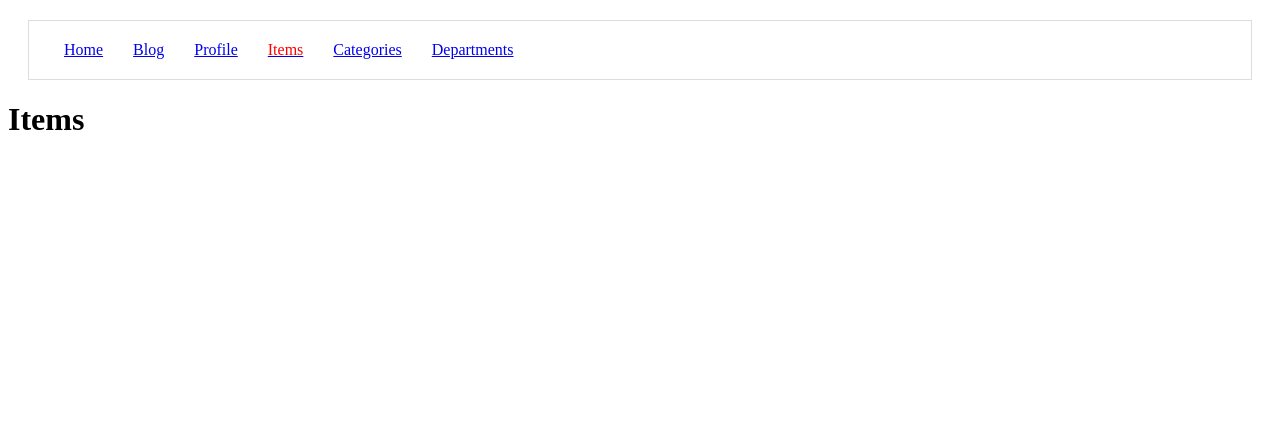
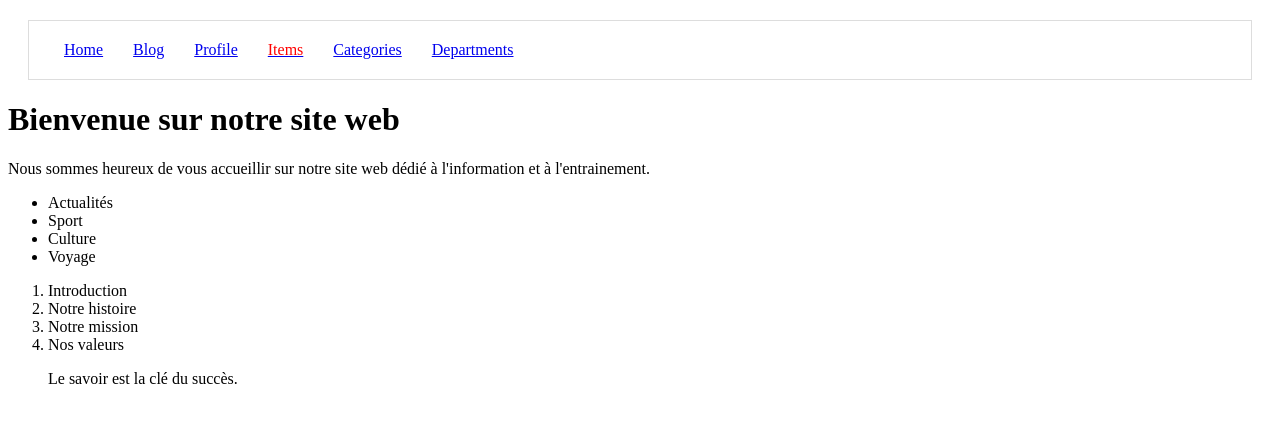
Before and after one commit to samir0067/next-exemple, a Next.js app: page /blog/items in a window 1280 px wide. Shown: the top 422 px of the page. Built offline with nearby package versions, Linux system fonts and the light colour scheme.

Commit message:
add content items.tsx

```diff
--- a/pages/blog/items.tsx
+++ b/pages/blog/items.tsx
@@ -9,7 +9,23 @@ const Items = () => {
         <title>Items</title>
       </Head>
       <Layout>
-        <h1>Items</h1>
+        <h1>Bienvenue sur notre site web</h1>
+        <p>{"Nous sommes heureux de vous accueillir sur notre site web dédié à l'information et à l'entrainement."}</p>
+        <ul>
+          <li>Actualités</li>
+          <li>Sport</li>
+          <li>Culture</li>
+          <li>Voyage</li>
+        </ul>
+        <ol>
+          <li>Introduction</li>
+          <li>Notre histoire</li>
+          <li>Notre mission</li>
+          <li>Nos valeurs</li>
+        </ol>
+        <blockquote>
+          {"Le savoir est la clé du succès."}
+        </blockquote>
       </Layout>
     </>
 
```
